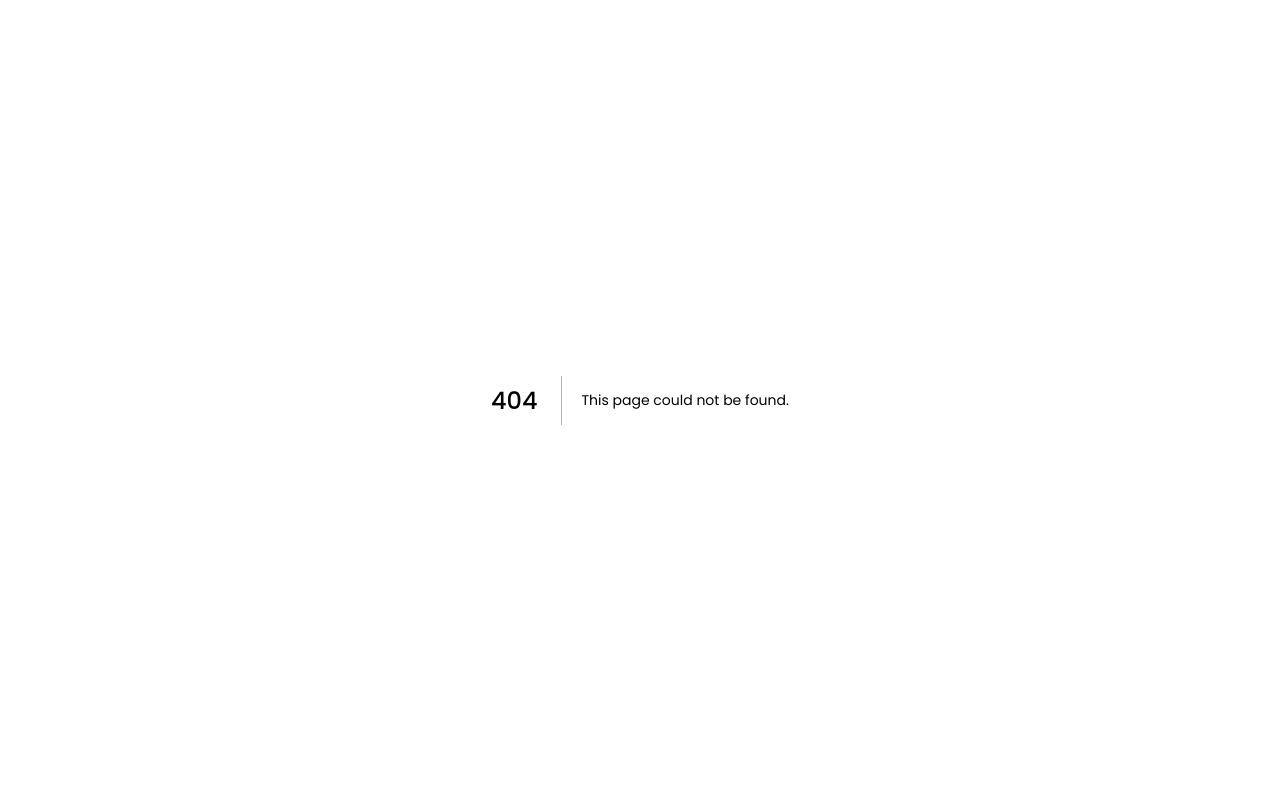
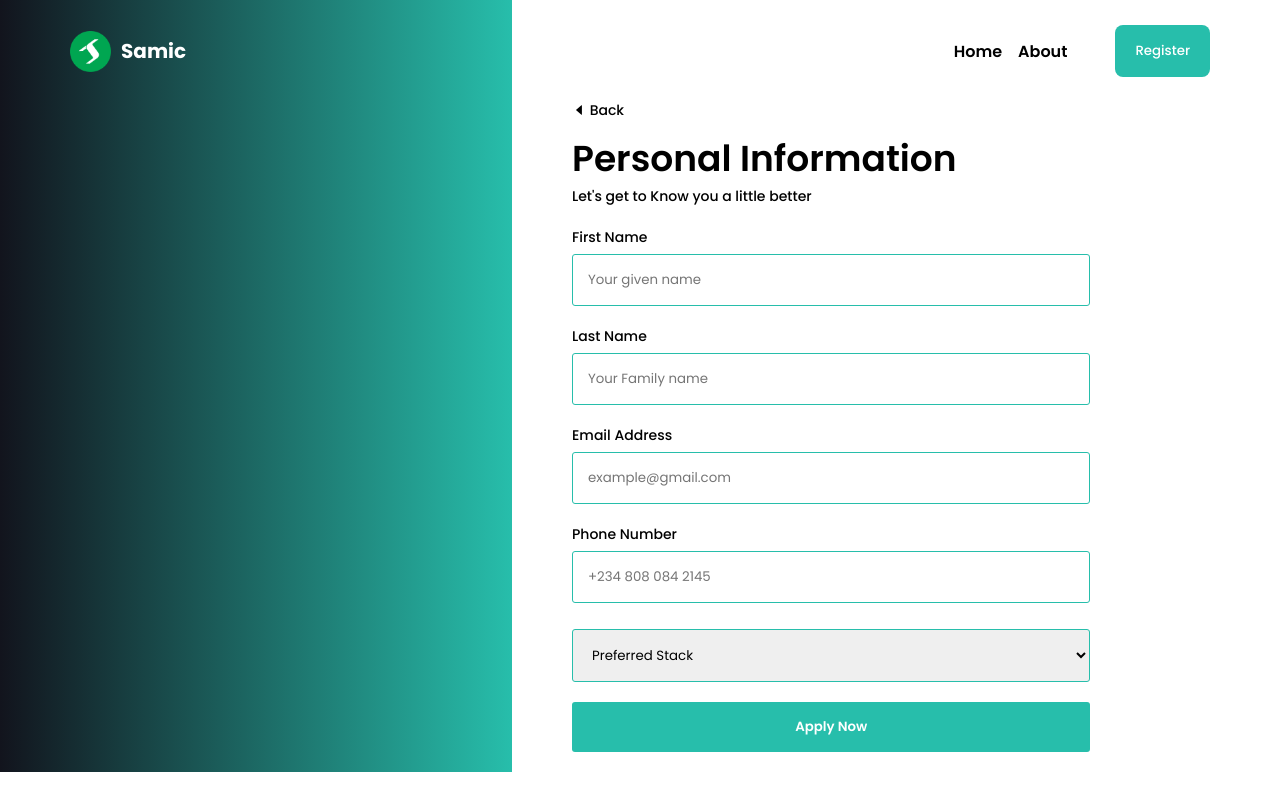
Before and after one commit to SamicTechHub/samic-tech-hub, a Next.js app: page /auth/register in a window 1280 px wide. Before the commit this address had no page. Built offline with nearby package versions, Linux system fonts and the light colour scheme.

Commit message:
Register - Dr Femzy

```diff
--- /dev/null
+++ b/components/HeaderW.js
@@ -0,0 +1,52 @@
+import React, {useState, useEffect} from 'react'
+import Image from 'next/image'
+import Link from 'next/link'
+import style from "../styles/Home.module.css"
+import { useRouter } from 'next/router'
+
+function HeaderW() {
+    const [scrolled, setScrolled] = useState(false)
+
+    const router = useRouter()
+
+    useEffect(() => {
+        window.onscroll = function () {
+        if (window.scrollY > 30) {
+            setScrolled(true);
+        } else {
+            setScrolled(false);
+        }
+        };
+    }, []);
+  return (
+      <section className={ scrolled ? `${style.headerContainer} ${style.headerBackground}` : `${style.headerContainer}`}>
+        <div className={style.brandContainer}>
+          <div className={style.logoContainer}>
+            <Image src={"/img/logoGBg.png"} alt={"Samic Tech Hub"} layout={"fill"} />
+          </div>
+          <h3 style={ {color: scrolled ? "grey" : "white"}}>Samic</h3>
+        </div>
+
+        <div className={style.headerNav}>
+          <div className={style.navLinks}>
+            <div className={style.navLink}>
+              <Link href={"/"}>
+                <a>Home</a>
+              </Link>
+            </div>
+            <div className={style.navLink}>
+              <Link href={"/about"}>
+                <a>About</a>
+              </Link>
+            </div>
+
+          </div>
+          <div className={style.navButton}>
+            <button onClick={()=>router.push("/auth/register")} className='primaryBtn'>Register</button>
+          </div>
+        </div>
+      </section>
+  )
+}
+
+export default HeaderW
--- /dev/null
+++ b/components/SelectInput.js
@@ -0,0 +1,22 @@
+import React from 'react'
+import style from "../styles/component.module.css"
+
+function SelectInput({label, placeholder, options}) {
+  return (
+    <div className={style.inputGroup}>
+        <label>{label}</label>
+        <select placeholder={placeholder}>
+            <option>Preferred Stack</option>
+            {
+                options && options.map((option, index)=>{
+                    return(
+                        <option key={index}>{option}</option>
+                    )
+                })
+            }
+        </select>
+    </div>
+  )
+}
+
+export default SelectInput
--- /dev/null
+++ b/components/SubmitBtn.js
@@ -0,0 +1,12 @@
+import React from 'react'
+import style from "../styles/component.module.css"
+
+function SubmitBtn() {
+  return (
+    <div className={style.inputGroup}>
+      <button className={style.submitBtn}> Apply Now </button>
+    </div>
+  )
+}
+
+export default SubmitBtn
--- /dev/null
+++ b/components/TextInputField.js
@@ -0,0 +1,13 @@
+import React from 'react'
+import style from "../styles/component.module.css"
+
+function TextInputField({inputLabel: label, placeholder, type}) {
+  return (
+    <div className={style.inputGroup}>
+        <label>{label}</label>
+        <input placeholder={placeholder} type={type} />
+    </div>
+  )
+}
+
+export default TextInputField
--- a/pages/about.js
+++ b/pages/about.js
@@ -5,9 +5,11 @@ import { useEffect, useState } from 'react'
 import Footer from '../components/Footer'
 import ProfileTestimonial from '../components/ProfileTestimonial'
 import style from '../styles/Home.module.css'
+import { useRouter } from 'next/router'
 
 function About() {
   const [scrolled, setScrolled] = useState(false)
+  const router = useRouter()
 
   useEffect(() => {
     window.onscroll = function () {
@@ -50,7 +52,7 @@ function About() {
 
           </div>
           <div className={style.navButton}>
-            <button className='primaryBtn'>Register</button>
+            <button onClick={()=>router.push("/auth/register")} className='primaryBtn'>Register</button>
           </div>
         </div>
       </section>
--- /dev/null
+++ b/pages/auth/register.js
@@ -0,0 +1,51 @@
+import React, {useState, useEffect} from 'react'
+import Head from 'next/head'
+import Link from 'next/link'
+import style from "../../styles/Home.module.css"
+import Image from 'next/image'
+import HeaderW from '../../components/HeaderW'
+import TextInputField from "../../components/TextInputField"
+import {
+    CaretLeftOutlined, CaretLeftFilled
+} from "@ant-design/icons"
+import SelectInput from '../../components/selectInput'
+import SubmitBtn from '../../components/SubmitBtn'
+
+function Register() {
+  return (
+    <>
+        <Head>
+            <title>Samic Tech Hub - Register</title>
+            <meta name="description" content="The Hub for great Developers" />
+            <link rel="icon" href="/img/logoWBg.png" />
+        </Head>
+
+
+      {/* Header Section */}
+
+        <HeaderW />
+
+        <section className={style.regSection}>
+            <div className={style.regIllustration}></div>
+            <div className={style.regFormContainer}>
+                <p> <CaretLeftOutlined /> Back</p>
+
+                <h1>Personal Information</h1>
+                <p>Let&apos;s get to Know you a little better</p>
+                <form>
+                    <TextInputField inputLabel={"First Name"} placeholder={"Your given name"} type={"text"} />
+                    <TextInputField inputLabel={"Last Name"} placeholder={"Your Family name"} type={"text"}/>
+                    <TextInputField inputLabel={"Email Address"} placeholder={"example@gmail.com"} type={"email"} />
+                    <TextInputField inputLabel={"Phone Number"} placeholder={"+234 808 084 2145"} type={"email"} />
+                    <SelectInput />
+                    <SubmitBtn />
+                </form>
+            </div>
+        </section>
+
+
+    </>
+  )
+}
+
+export default Register
--- a/pages/index.js
+++ b/pages/index.js
@@ -30,6 +30,7 @@ export default function Home() {
       {/* Mobiile Sidebar */}
 
       {/* Header Section */}
+
         <section className={ scrolled ? `${style.headerContainer} ${style.headerBackground}` : `${style.headerContainer}`}>
           <div className={style.brandContainer}>
             <div className={style.logoContainer}>
--- a/styles/Home.module.css
+++ b/styles/Home.module.css
@@ -567,6 +567,34 @@
 }
 
 
+/* Registration Section */
+.regSection{
+  display: grid;
+  grid-template-columns: 1fr 1.5fr;
+}
+
+.regSection .regIllustration{
+  background-image: linear-gradient(to right, #12141D, var(--priColor));
+  min-height: 90vh;
+}
+
+.regSection .regFormContainer{
+  padding: 10rem 6rem 0;
+}
+
+.regSection .regFormContainer p{
+  font-size: 1.4rem;
+  font-weight: 500;
+}
+
+.regSection .regFormContainer h1{
+  font-size: 3.6rem;
+  font-weight: 600;
+  margin-top: 1rem;
+}
+
+
+
 
 
 
@@ -768,6 +796,10 @@
   .aboutHeroSectionContainer .aboutHeroImages .worldImage {
     height: 30rem;
   }
+
+  .regSection{
+    grid-template-columns: 1fr 2fr;
+  }
 }
 
 @media screen and (max-width: 850px){
@@ -932,6 +964,10 @@
     line-height: 2.2rem;
     color: var(--white);
   }
+
+  .regSection{
+    grid-template-columns: .7fr 2fr;
+  }
 }
 
 @media screen and (max-width: 550px) {
@@ -984,6 +1020,15 @@
   .ourMissionSection{
     padding: 4rem;
     margin-bottom: 6rem;
+  }
+
+  .regSection{
+    display: flex;
+    flex-direction: column;
+  }
+
+  .regSection .regIllustration{
+    min-height: 10vh;
   }
 }
 
--- a/styles/component.module.css
+++ b/styles/component.module.css
@@ -101,11 +101,65 @@
     width: 90%;
 }
 
+
+/* Input Styles */
+.inputGroup{
+    display: flex;
+    flex-direction: column;
+    max-width: 80%;
+    margin: 2rem 0;
+}
+
+.inputGroup label{
+    font-size: 1.4rem;
+    font-weight: 500;
+    margin-bottom: .6rem;
+}
+
+.inputGroup input{
+    padding: 1.5rem;
+    outline: none;
+    border: 1.9px solid var(--priColor);
+    border-radius: 3px;
+}
+
+.inputGroup select{
+    padding: 1.5rem;
+    outline: none;
+    border: 1.9px solid var(--priColor);
+    border-radius: 3px;
+}
+
+.inputGroup .submitBtn{
+    padding: 1.5rem;
+    color: white;
+    outline: none;
+    border: none;
+    background-color: var(--priColor);
+    border-radius: 3px;
+    font-weight: 600;
+}
+
+
+
+
+
+
+
+
+
+@media screen and (max-width: 900px) {
+    .inputGroup{
+        min-width: 90%;
+    }
+}
+
 @media screen and (max-width: 600px) {
     .footerContainer .aboutNav{
         display: grid;
         grid-template-columns: repeat(2, 1fr);
     }
+
 }
 
 @media screen and (max-width: 550px) {
```
Also changed, not shown: components/Header.js (added, +53 -0 lines), components/Sidebar.js (+14 -5 lines), pages/auth/login.js (added, +11 -0 lines). Lines whose indentation alone changed are shown as unchanged.
